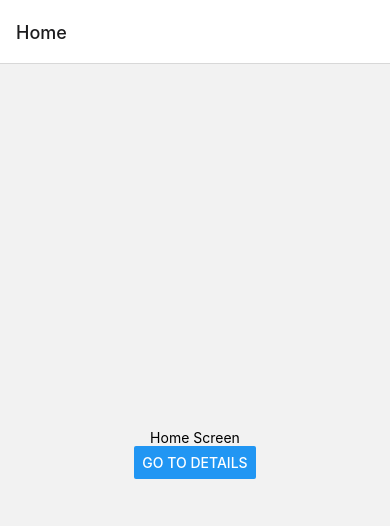
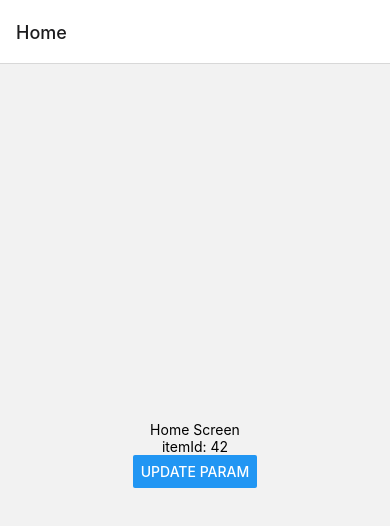
Before and after one commit to RAAGAVENDIRAN/React-native-Intern, a React Native app in the folder practice_Navigation/navigation/: screen / in a window 390 px wide. Shown: the top 526 px of the page. Built offline with nearby package versions, Linux system fonts and the light colour scheme.

Commit message:
updating params using setParams

```diff
--- a/practice_Navigation/navigation/App.js
+++ b/practice_Navigation/navigation/App.js
@@ -1,58 +1,38 @@
-import * as React from "react";
-import { View, Text, Button } from "react-native";
-import { NavigationContainer } from "@react-navigation/native";
-import { createNativeStackNavigator } from "@react-navigation/native-stack";
+import * as React from 'react';
+import { Text, View, Button } from 'react-native';
+import { NavigationContainer } from '@react-navigation/native';
+import { createNativeStackNavigator } from '@react-navigation/native-stack';
 
-function HomeScreen({ navigation }) {
+function HomeScreen({ route, navigation }) {
+  const { itemId } = route.params;
   return (
-    <View style={{ flex: 1, alignItems: "center", justifyContent: "center" }}>
+    <View style={{ flex: 1, alignItems: 'center', justifyContent: 'center' }}>
       <Text>Home Screen</Text>
+      <Text>itemId: {JSON.stringify(itemId)}</Text>
       <Button
-        title="Go to Details"
-        onPress={() => {
-          navigation.navigate("Details", {
-            itemId: 81,
-            texts: "Hi im from Home",
-          });
-        }}
+        title="Update param"
+        onPress={() =>
+          navigation.setParams({
+            itemId: Math.floor(Math.random() * 100),
+          })
+        }
       />
-    </View>
-  );
-}
-
-function DetailsScreen({ route, navigation }) {
-  4;
-  const { itemId, texts } = route.params;
-  return (
-    <View style={{ flex: 1, alignItems: "center", justifyContent: "center" }}>
-      <Text>Details Screen</Text>
-      <Text>{itemId}</Text>
-      <Text>{texts}</Text>
-      <Button
-        onPress={() => {
-          navigation.push("Details", {
-            itemId: Math.floor(Math.random() * 100),
-          });
-        }}
-        title="Go to details agsin"
-      />
-      <Button title="Go to Home" onPress={() => navigation.navigate("Home")} />
-      <Button title="Go back" onPress={() => navigation.goBack()} />
     </View>
   );
 }
 
 const Stack = createNativeStackNavigator();
 
-function App() {
+export default function App() {
   return (
     <NavigationContainer>
-      <Stack.Navigator initialRouteName="Home">
-        <Stack.Screen name="Home" component={HomeScreen} />
-        <Stack.Screen name="Details" component={DetailsScreen} />
+      <Stack.Navigator>
+        <Stack.Screen
+          name="Home"
+          component={HomeScreen}
+          initialParams={{ itemId: 42 }}
+        />
       </Stack.Navigator>
     </NavigationContainer>
   );
 }
-
-export default App;
```
